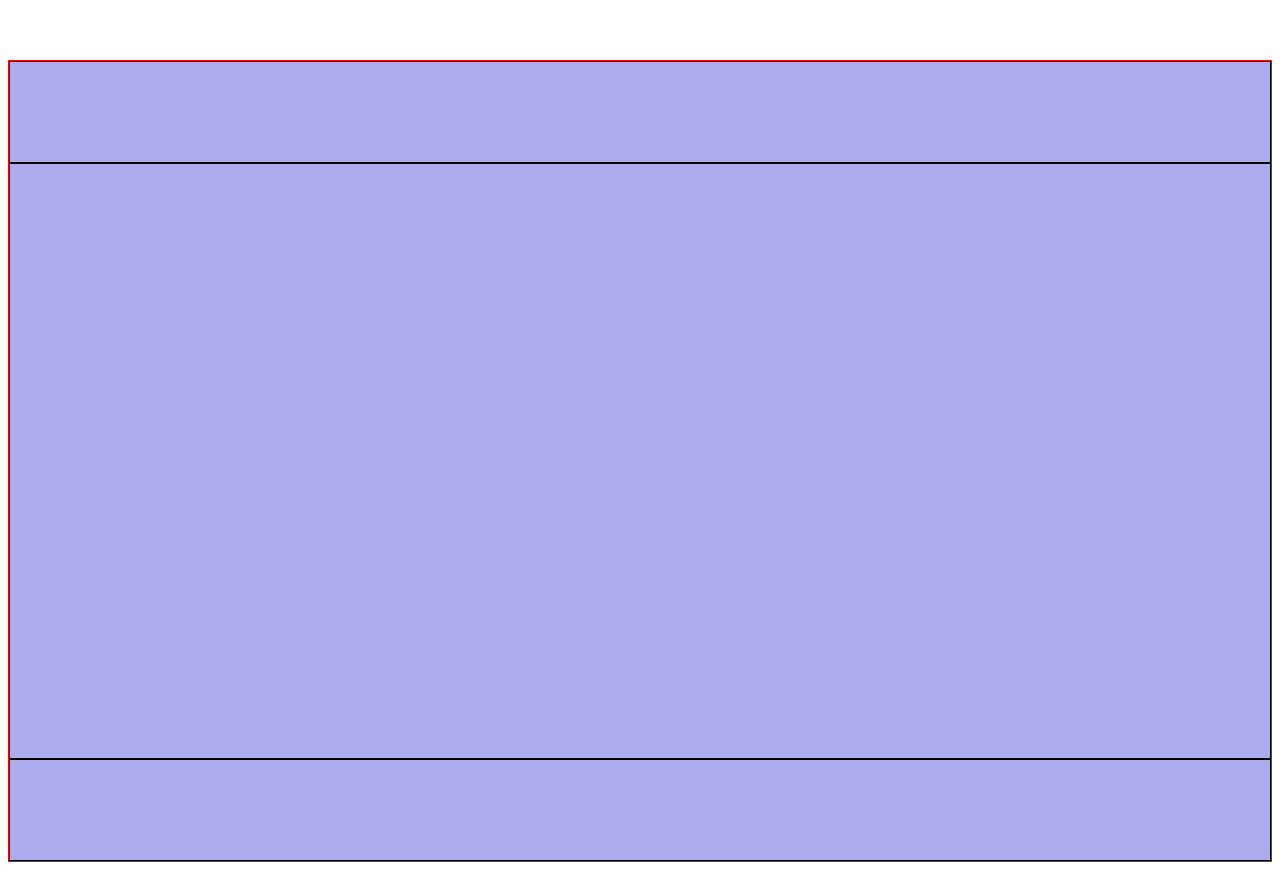
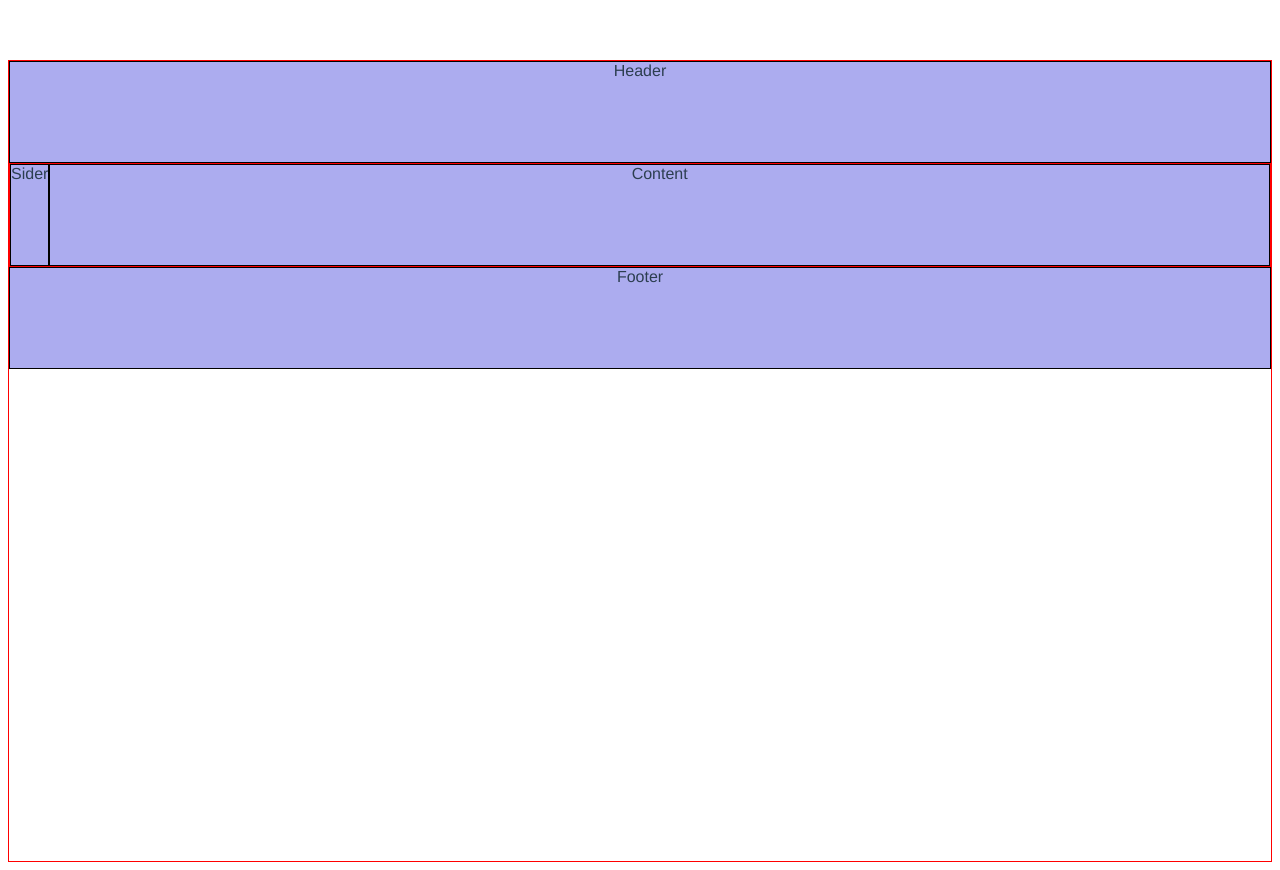
Before and after one commit to syqymyl/mango-ui, a Vue app: page / in a window 1280 px wide. Built offline with nearby package versions, Linux system fonts and the light colour scheme.

Commit message:
实现第二种布局

```diff
--- a/src/App.vue
+++ b/src/App.vue
@@ -1,8 +1,16 @@
 <template>
-  <Layout class="layout1">
+  <!-- <Layout class="layout1">
     <Header class="demo"></Header>
     <Content class="demo"></Content>
     <Footer class="demo"></Footer>
+  </Layout> -->
+  <Layout class="layout2">
+    <Header class="demo">Header</Header>
+    <Layout>
+      <Sider class="demo">Sider</Sider>
+      <Content class="demo">Content</Content>
+    </Layout>
+    <Footer class="demo">Footer</Footer>
   </Layout>
 </template>
 
@@ -19,12 +27,12 @@ export default {
 </script>
 
 <style lang="scss" scoped>
-.layout1 {
+.layout2 {
   height: 100vh;
-  > .demo {
-    border: 1px solid black;
-    background-color: #acacef;
-    min-height: 100px;
-  }
+}
+.demo {
+  border: 1px solid black;
+  background-color: #acacef;
+  min-height: 100px;
 }
 </style>
--- a/src/component/Layout.vue
+++ b/src/component/Layout.vue
@@ -1,15 +1,33 @@
 <template>
-  <div class="layout">
+  <div class="layout" :class="layoutClass">
     <slot></slot>
   </div>
 </template>
 
-<script></script>
+<script>
+import { reactive, ref } from 'vue'
+export default {
+  name: 'Layout',
+  setup(props, content) {
+    const layoutClass = reactive({ hasSider: false })
+    const defaults = content.slots.default()
+    defaults.forEach((vm) => {
+      if (vm.type.name === 'Sider') {
+        layoutClass.hasSider = true
+      }
+    })
+    return { layoutClass }
+  },
+}
+</script>
 
 <style lang="scss" scoped>
 .layout {
   display: flex;
   flex-direction: column;
   border: 1px solid red;
+  &.hasSider {
+    flex-direction: row;
+  }
 }
 </style>
--- a/src/component/Sider.vue
+++ b/src/component/Sider.vue
@@ -4,7 +4,11 @@
   </div>
 </template>
 
-<script></script>
+<script>
+export default {
+  name: 'Sider',
+}
+</script>
 <style lang="scss" scoped>
 .sider {
 }
```
